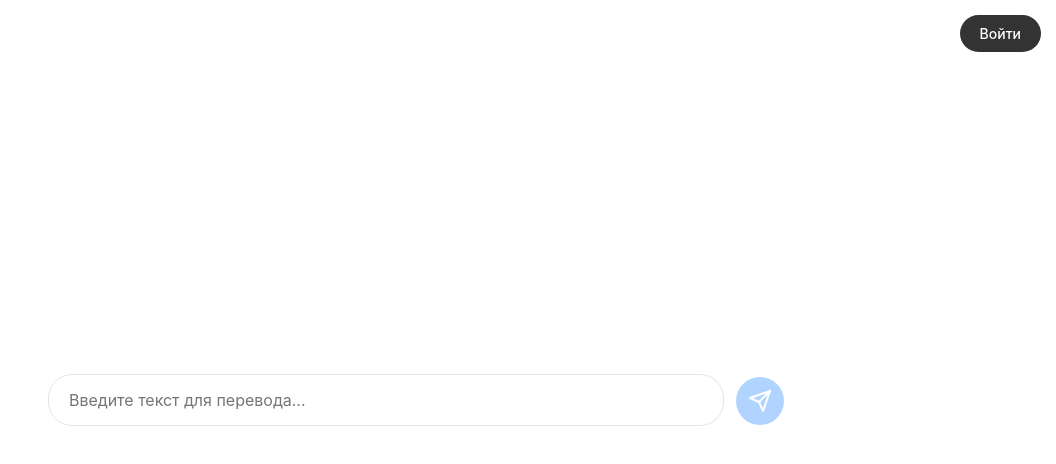
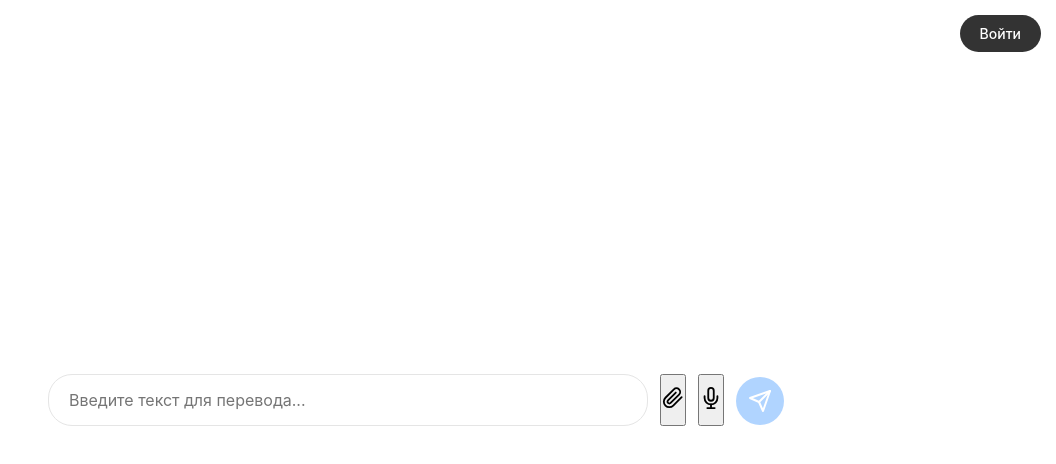
Before and after one commit to mrMoish/LinguaChat, a React (Vite) app in the folder frontend/: page / in a window 1280 px wide. Shown: the top 464 px of the page, without its empty margins (224-1280 px from the left). Built offline with nearby package versions, Linux system fonts and the light colour scheme.

Commit message:
Enhance input area with additional action buttons
Updated input area with new buttons for file attachment and voice input.

```diff
--- a/frontend/src/App.jsx
+++ b/frontend/src/App.jsx
@@ -7,7 +7,6 @@ function App() {
   const [isLoading, setIsLoading] = useState(false);
   const chatContainerRef = useRef(null);
 
-  // Прокрутка вниз при новом сообщении
   useEffect(() => {
     if (chatContainerRef.current) {
       chatContainerRef.current.scrollTop = chatContainerRef.current.scrollHeight;
@@ -58,10 +57,8 @@ function App() {
   return (
     <div className={`app-container ${messages.length === 0 ? 'empty-state-app' : 'chat-active-app'}`}>
 
-      {/* Фиксированная кнопка Войти */}
       <button className="login-btn">Войти</button>
 
-      {/* Контейнер чата (скрыт, пока нет сообщений) */}
       {messages.length > 0 && (
         <div className="chat-container" ref={chatContainerRef}>
           {messages.map((msg, idx) => (
@@ -82,7 +79,7 @@ function App() {
         </div>
       )}
 
-      {/* Область ввода */}
+      {/* Обновленная область ввода */}
       <div className="input-area">
         <textarea
           value={input}
@@ -92,7 +89,25 @@ function App() {
           rows={1}
           disabled={isLoading}
         />
-        {/* Кнопка с иконкой отправки (SVG) */}
+
+        {/* Кнопка Скрепка (справа от поля ввода) */}
+        <button className="action-btn" aria-label="Прикрепить файл">
+          <svg width="22" height="22" viewBox="0 0 24 24" fill="none" stroke="currentColor" strokeWidth="2" strokeLinecap="round" strokeLinejoin="round">
+            <path d="M21.44 11.05l-9.19 9.19a6 6 0 0 1-8.49-8.49l9.19-9.19a4 4 0 0 1 5.66 5.66l-9.2 9.19a2 2 0 0 1-2.83-2.83l8.49-8.48"></path>
+          </svg>
+        </button>
+
+        {/* Кнопка Микрофон (между скрепкой и отправкой) */}
+        <button className="action-btn" aria-label="Голосовой ввод">
+          <svg width="22" height="22" viewBox="0 0 24 24" fill="none" stroke="currentColor" strokeWidth="2" strokeLinecap="round" strokeLinejoin="round">
+            <path d="M12 1a3 3 0 0 0-3 3v8a3 3 0 0 0 6 0V4a3 3 0 0 0-3-3z"></path>
+            <path d="M19 10v2a7 7 0 0 1-14 0v-2"></path>
+            <line x1="12" y1="19" x2="12" y2="23"></line>
+            <line x1="8" y1="23" x2="16" y2="23"></line>
+          </svg>
+        </button>
+
+        {/* Кнопка Отправить (синяя, круглая) */}
         <button
           onClick={handleSend}
           disabled={!input.trim() || isLoading}
```
